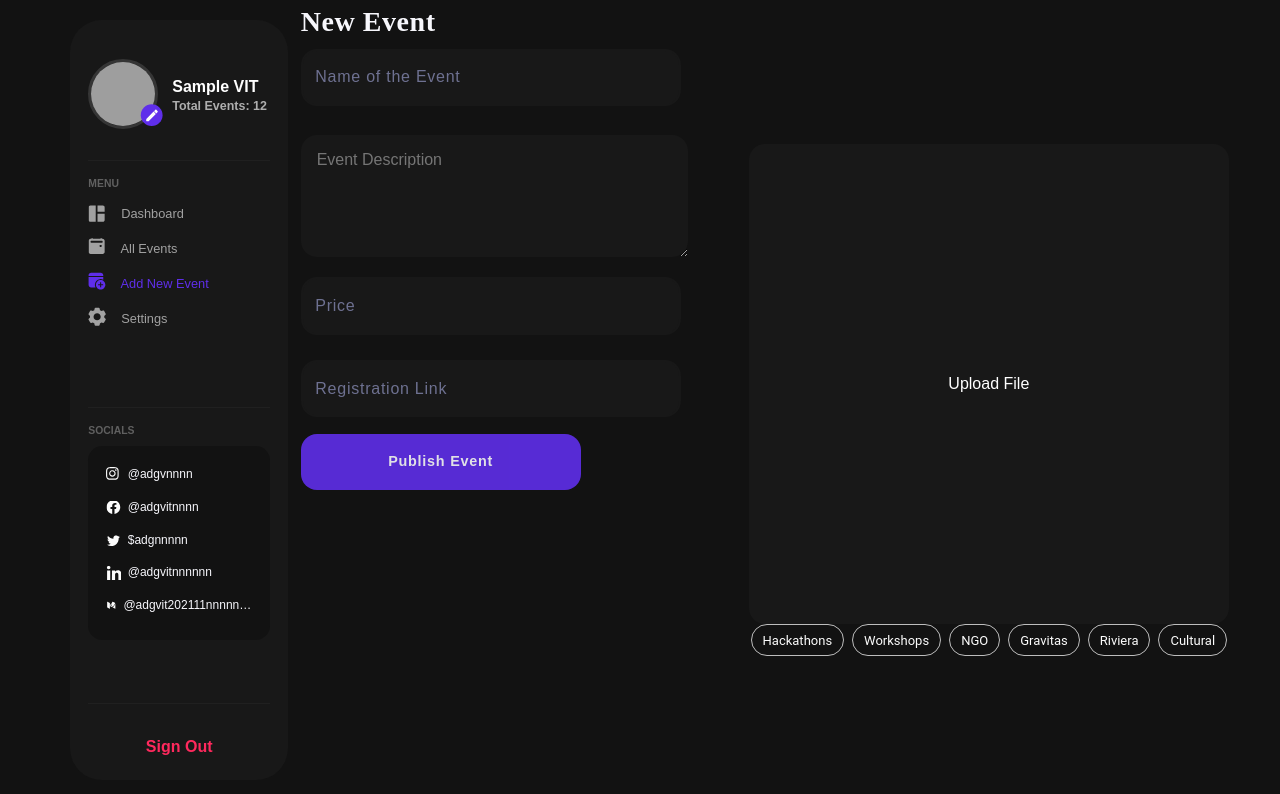
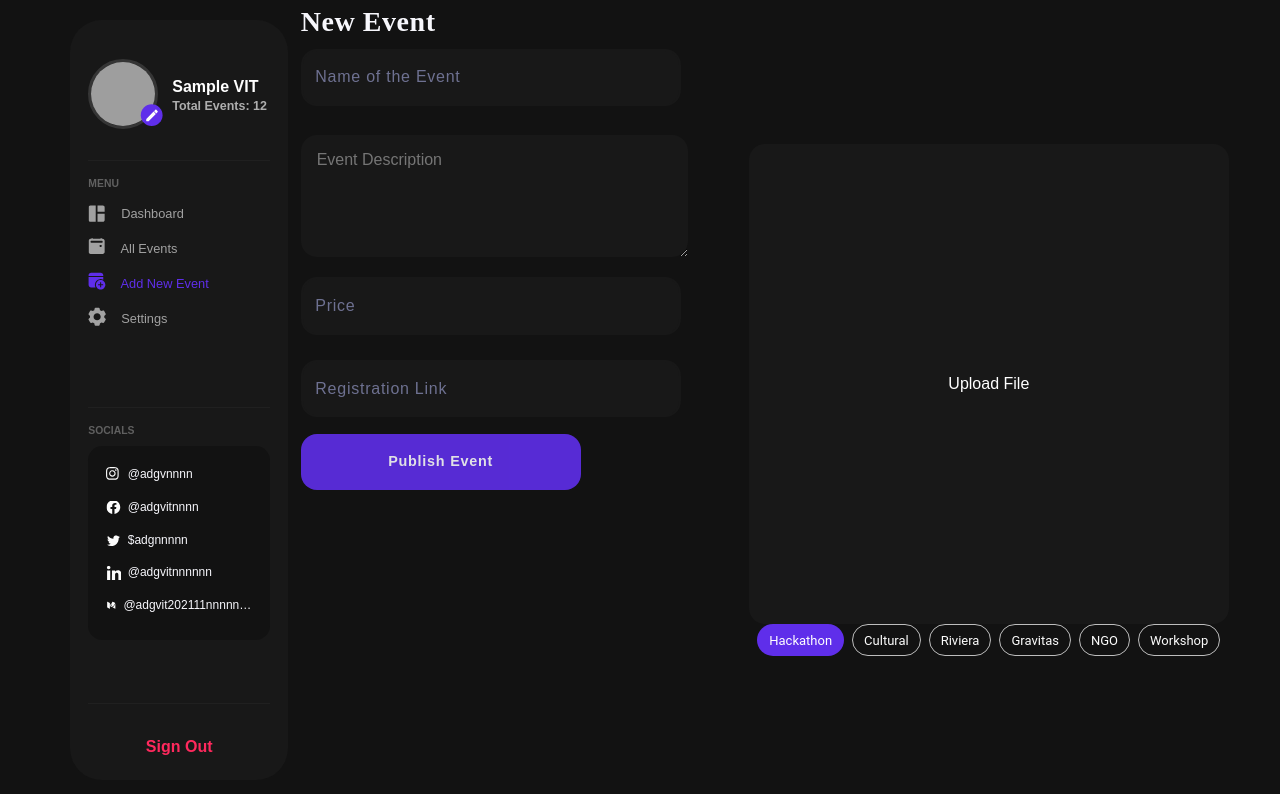
Before and after one commit to panshuljindal/Evo-Admin-Portal, a React (Create React App) app: page /new in a window 1280 px wide. Shown: the top 794 px of the page. Built offline with nearby package versions, Linux system fonts and the light colour scheme; no server answers; grey boxes are pictures that could not be loaded.

Commit message:
minor changes: socials mapping & new event tags

```diff
--- a/src/pages/Signup.js
+++ b/src/pages/Signup.js
@@ -45,7 +45,7 @@ function Signup() {
 	const [phone, setPhone] = useState("");
 	const [email, setEmail] = useState("");
 	const [social, setSocial] = useState("Instagram");
-	const [value, setValue] = useState("@");
+	const [value, setValue] = useState({Instagram:"",Facebook:"",Twitter:"",Linkedin:"",Medium:""});
 	const [password, setPassword] = useState("");
 	const [logo, setLogo] = useState(
 		<FaInstagram fontSize="1.5rem" color="#6E7191" />
@@ -59,7 +59,9 @@ function Signup() {
 	const handleChange = (event) => {
 		setType(event.target.value);
 	};
-
+	const handleSocials = (name,val) => {
+		setValue({...value,[name]:val})
+	}
 	const handleNext = (e) => {
 		setCurrent((prev) => {
 			if (prev >= 3) {
@@ -304,9 +306,9 @@ function Signup() {
 							<InputBox
 								type="text"
 								place={social}
-								value={value}
+								value={value[social]}
 								logo={logo}
-								onChange={(e) => setValue(e.target.value)}
+								onChange={(e) => handleSocials(social,e.target.value)}
 							/>
 						</div>
 					) : (
--- a/src/screens/NewEvent/NewEvent.js
+++ b/src/screens/NewEvent/NewEvent.js
@@ -39,15 +39,29 @@ const ChipActual = styled(Chip)(() => ({
   margin: "0.75rem 0"
 }));
 
+const ChipBackground = styled(Chip)(()=> ({
+  background:"#5F2EEA",
+  margin: "0.75rem 0",
+  color:"white",
+  "&:hover": {
+    background:"#5F2EEA",
+  }
+}))
+
 function NewEvent() {
   const [date, setDate] = useState(null);
   const [time, setTime] = useState(null);
+  const [tags,setTags] = useState({Hackathon:true,Riviera:false,Gravitas:false,Workshop:false,NGO:false,Cultural:false})
   const [formValues, setFormValues] = useState({
     title: "",
     body: "",
     image: null,
-    data: "",
+    data: ""
   });
+  const chips = ["Hackathon","Cultural","Riviera","Gravitas","NGO","Workshop"];
+  const handleClick = (name) => {
+    setTags({...tags,[name]:!tags[name]})
+  }
 
   return (
     <div>
@@ -89,13 +103,12 @@ function NewEvent() {
         </div>
         <div className="right-new">
           <FileUpload formValues={formValues} setFormValues={setFormValues} />
-          <Stack direction="row" spacing={1}>
-            <ChipActual label="Hackathons" variant="outlined" />
-            <ChipActual label="Workshops" variant="outlined" />
-            <ChipActual label="NGO" variant="outlined" />
-            <ChipActual label="Gravitas" variant="outlined" />
-            <ChipActual label="Riviera" variant="outlined" />
-            <ChipActual label="Cultural" variant="outlined" />
+          <Stack direction="row" spacing={1} style={{display:"flex",alignItems:"center"}}>
+            {chips.map(chip=>(
+            tags[chip] !== true ?
+            <ChipActual label={chip} variant="outlined" onClick={()=>handleClick(chip)} /> :
+            <ChipBackground label={chip} onClick={()=>handleClick(chip)} />
+            ))}
           </Stack>
         </div>
       </div>
```
Also changed, not shown: 2 other files (tests, documents, lock files or other folders).
